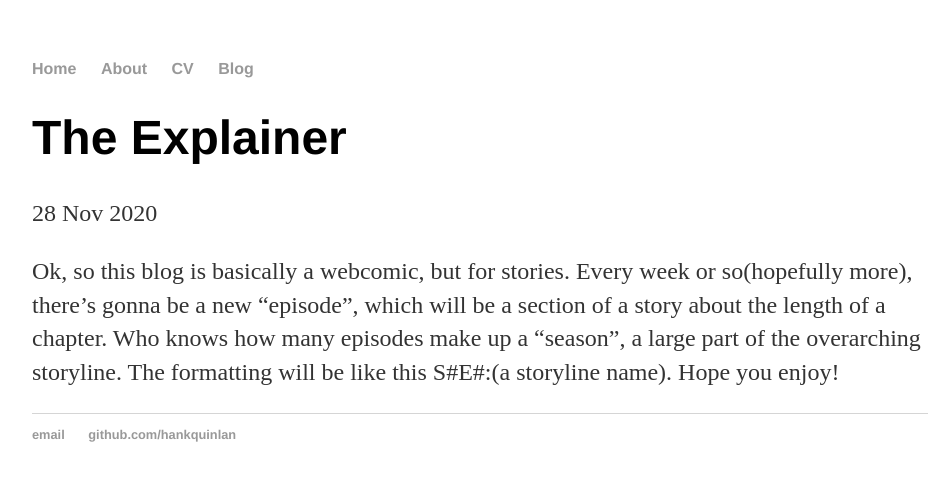
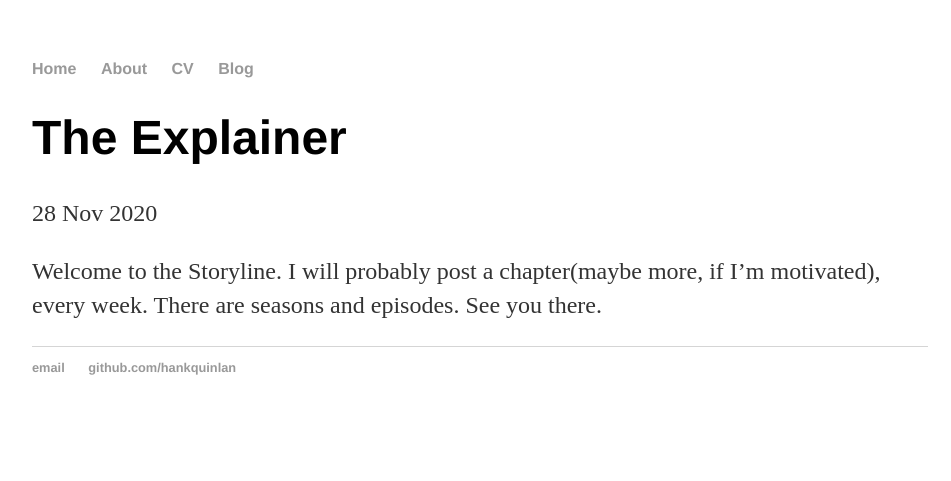
Before and after one commit to lucas-yuan/lucas-yuan.github.io, a Jekyll site: the page built from _posts/2020-11-28-The-Explainer.md, in a window 1280 px wide. Shown: the top 481 px of the page, without its empty margins (160-1111 px from the left). Built offline with Jekyll 4.4.1, drawn with Linux system fonts in a browser that asks for light colours.

Commit message:
Update 2020-11-28-The-Explainer.md

```diff
--- a/_posts/2020-11-28-The-Explainer.md
+++ b/_posts/2020-11-28-The-Explainer.md
@@ -4,4 +4,4 @@ title: "The Explainer"
 date: 2020-11-28
 ---
 
-Ok, so this blog is basically a webcomic, but for stories. Every week or so(hopefully more), there’s gonna be a new “episode”, which will be a section of a story about the length of a chapter. Who knows how many episodes make up a “season”, a large part of the overarching storyline. The formatting will be like this S#E#:(a storyline name). Hope you enjoy!
+Welcome to the Storyline.  I will probably post a chapter(maybe more, if I'm motivated), every week.  There are seasons and episodes.  See you there.
```
